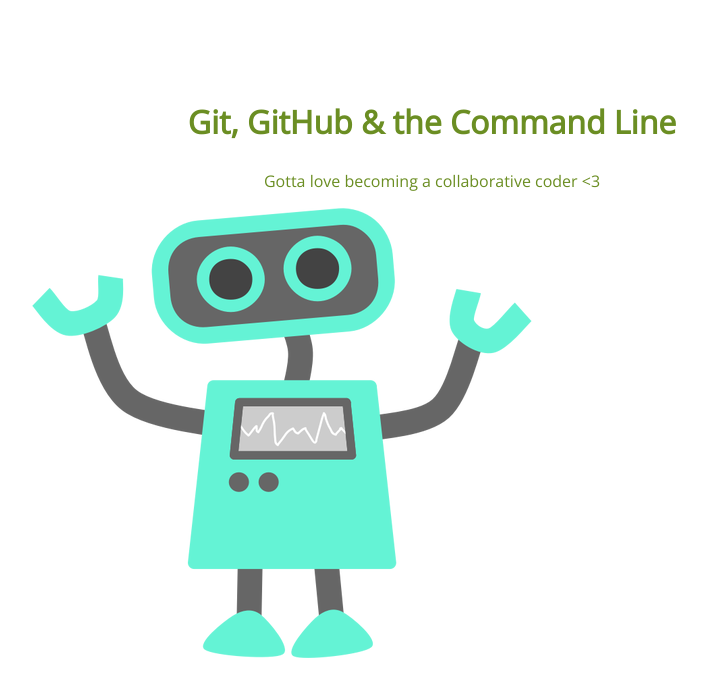
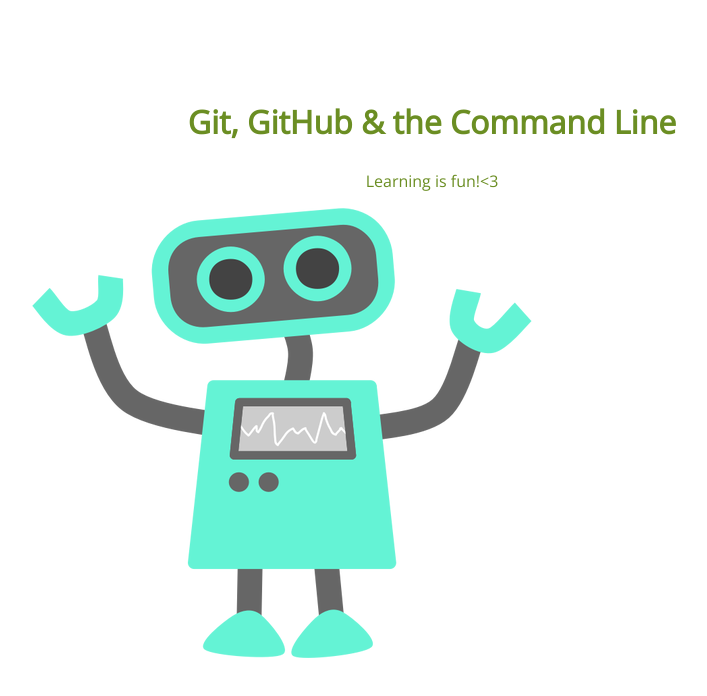
Before and after one commit to greenwarrior/105-project, a plain HTML site: page 105-project-master/index.html in a window 1280 px wide. Shown: the whole page, without its empty margins (208-915 px from the left). Drawn offline with nearby package versions, Linux system fonts and the light colour scheme.

Commit message:
Changes to h1 and p

```diff
--- a/105-project-master/index.html
+++ b/105-project-master/index.html
@@ -9,7 +9,7 @@
 <body>
 	<section>
 		<h1>Git, GitHub & the Command Line</h1>
-		<p>Gotta love becoming a collaborative coder <3</p>
+		<p>Learning is fun!<3</p>
 		<img src="img/happy-blue-robot.png">
 	</section>
 </body>
```
